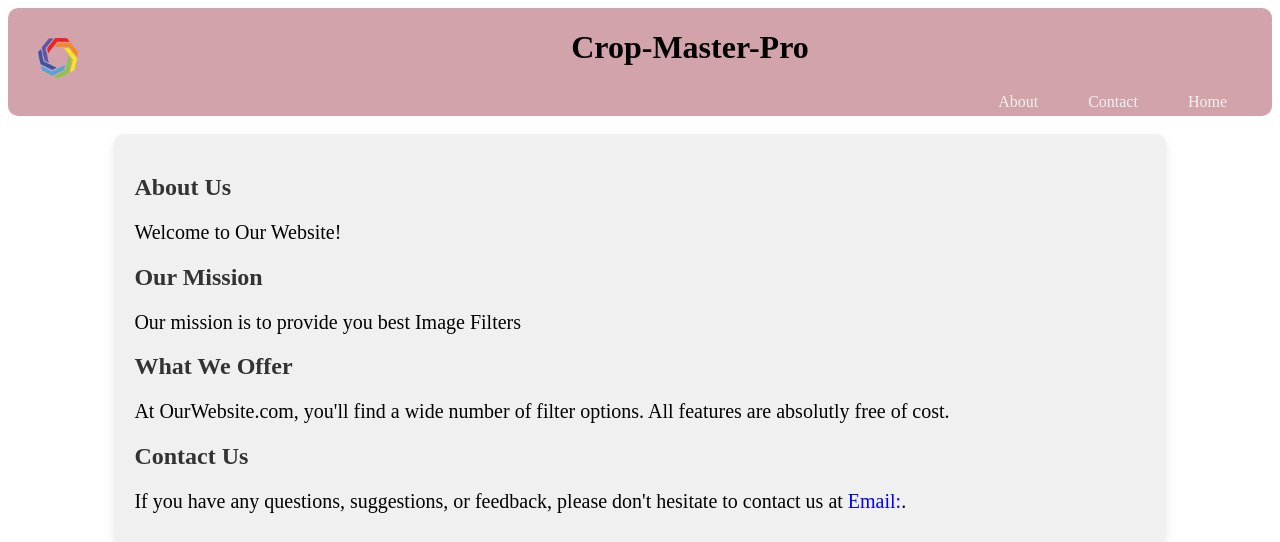
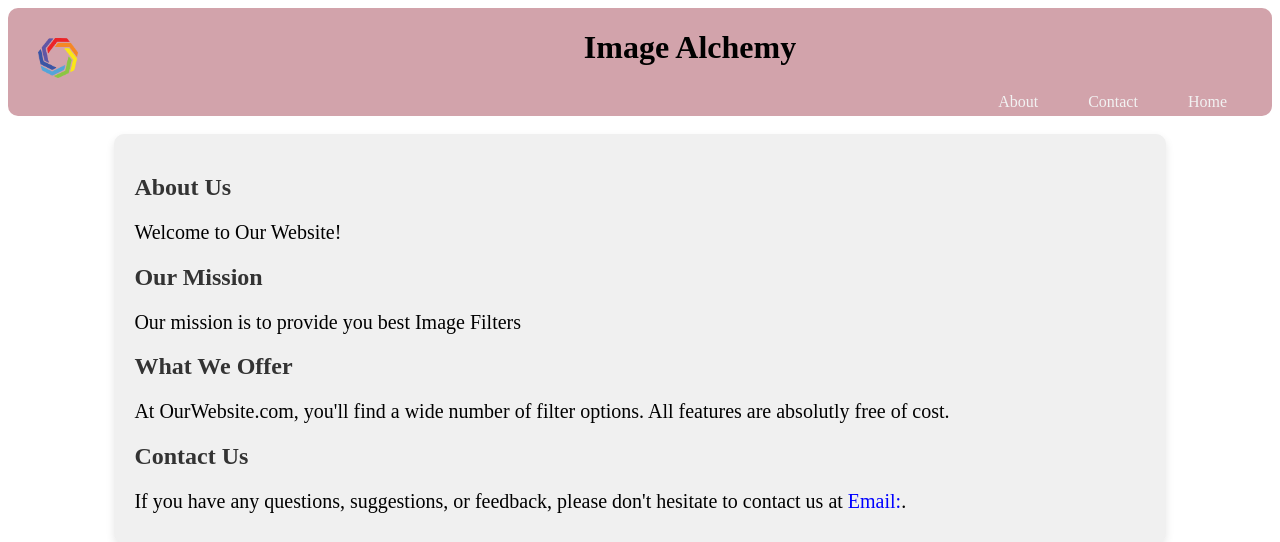
Before and after one commit to nikhilcsd45/Image-enhancer, a Flask app: page /about in a window 1280 px wide. Shown: the top 542 px of the page. Run offline with Flask 3, Linux system fonts and the light colour scheme.

Commit message:
Update about.html

```diff
--- a/templates/about.html
+++ b/templates/about.html
@@ -94,7 +94,7 @@
                 <div class="navbar-logo">
                     <img src="/static/logo.png" alt="Navbar Image">
                 </div>
-                <h1 id="website_name">Crop-Master-Pro</h1>
+                <h1 id="website_name">Image Alchemy</h1>
             <div class="hca">
                 <a href="/home">Home</a>
                 <a href="/contact">Contact</a>
```
